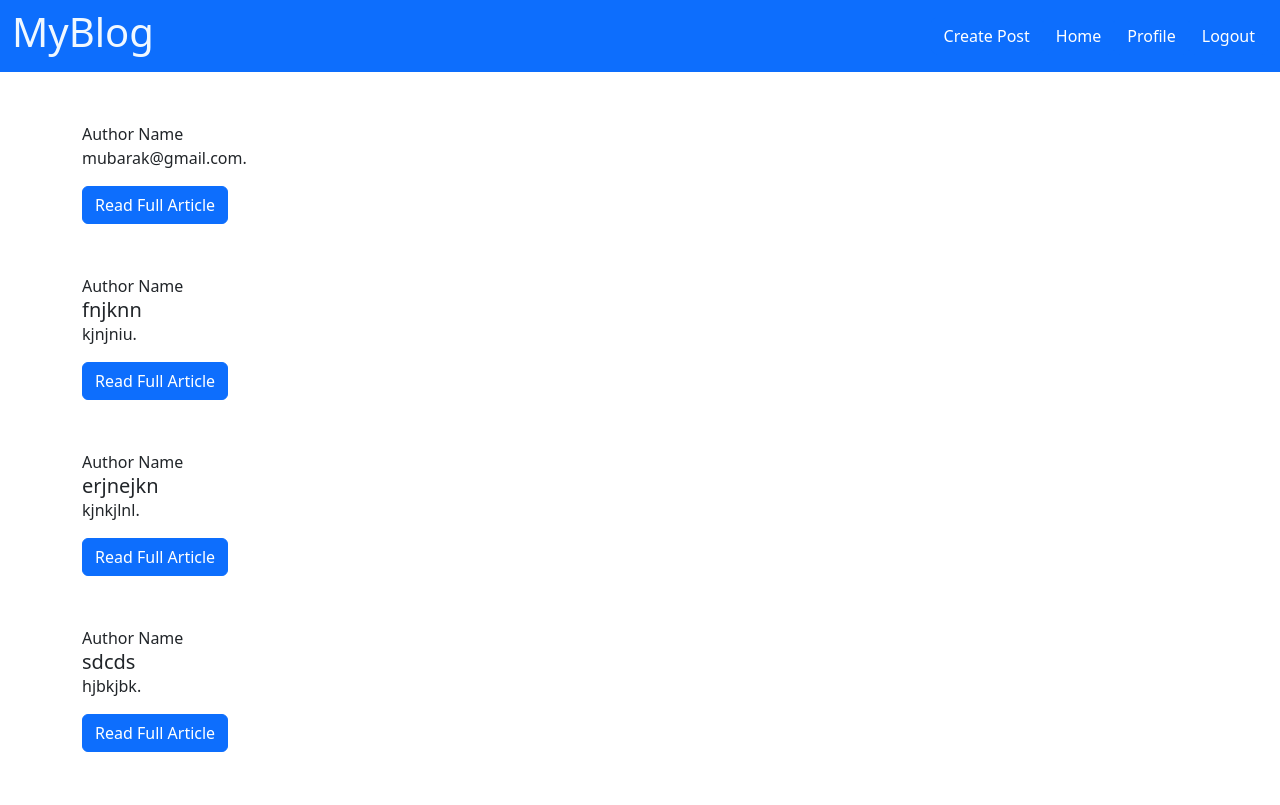
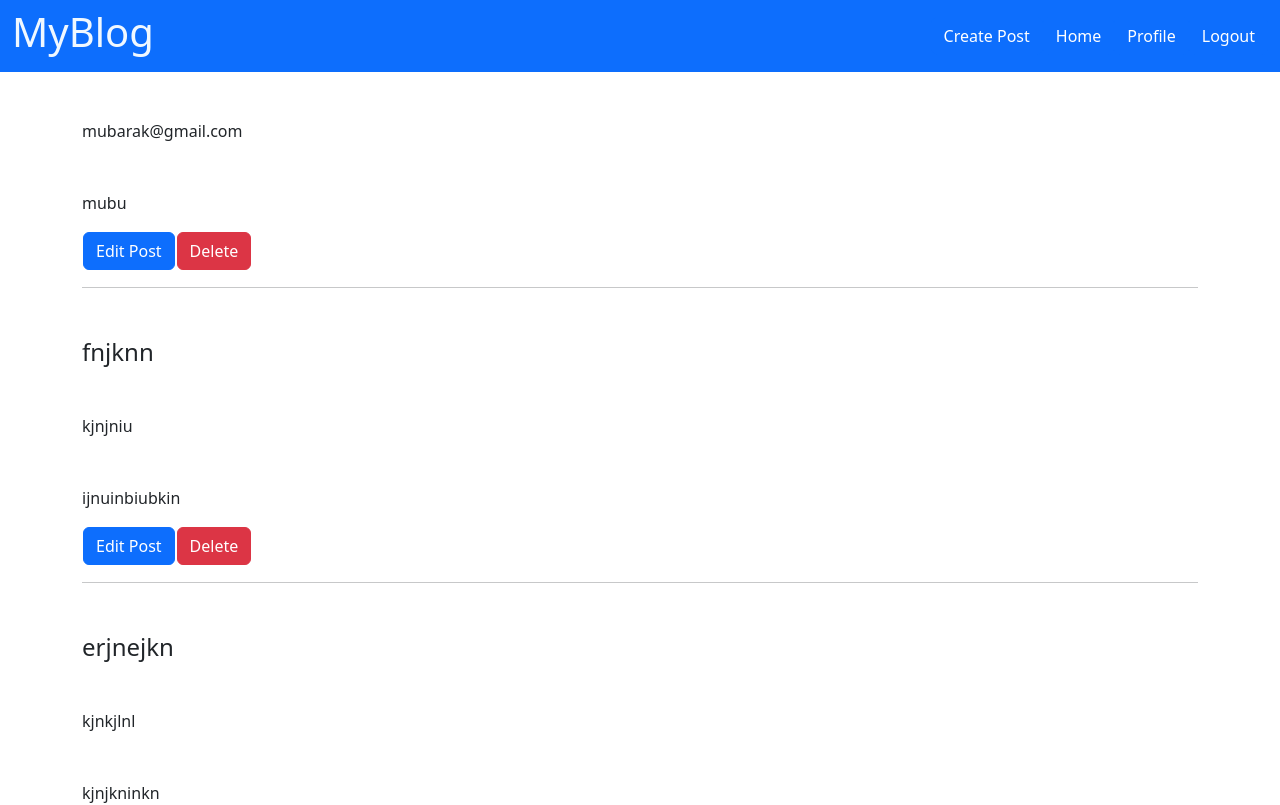
Before and after one commit to Mubarakmampuram/blog, an Angular app: page /dashboard/home in a window 1280 px wide. Shown: the top 805 px of the page. Built offline with nearby package versions, Linux system fonts and the light colour scheme; data requests are answered from the project's data file.

Commit message:
5th commit

```diff
--- a/db.json
+++ b/db.json
@@ -97,6 +97,12 @@
       "description": "dbrfbr",
       "content": "brfbrbnrfn",
       "id": 5
+    },
+    {
+      "title": "Title",
+      "description": "Contrary to popular belief, Lorem Ipsum is not simply random text. It has roots",
+      "content": "There are many variations of passages of Lorem Ipsum available, but the majority have suffered alteration in some form, by injected humour, or randomised words which don't look even slightly believable. If you are going to use a passage of Lorem Ipsum, you need to be sure there isn't anything embarrassing hidden in the middle of text. All the Lorem Ipsum generators on the Internet tend to repeat predefined chunks as necessary, making this the first true generator on the Internet. It uses a dictionary of over 200 Latin words, combined with a handful of model sentence structures, to generate Lorem Ipsum which looks reasonable. The generated Lorem Ipsum is therefore always free from repetition, injected humour, or non-characteristic words etc.",
+      "id": 6
     }
   ]
 }
--- a/src/app/header/header.component.css
+++ b/src/app/header/header.component.css
@@ -1,6 +1,11 @@
 .main{
-    margin-top: 20px;
+    margin-top: 50px;
 }
 .container{
     margin-top: 50px;
+
 }
+.description{
+    margin-top: 50px;
+    margin-bottom: 50px;
+}
--- a/src/app/header/header.component.html
+++ b/src/app/header/header.component.html
@@ -52,16 +52,33 @@
     </div>
 </nav>
 <div class="main">
-    <div class="container" *ngFor = "let row of blogData">
-        <div class="card-header">
-            Author Name
-          </div>
-          <div class="card-body">
-            <h5 class="card-title"> {{row.title}} </h5>
-            <p class="card-text">{{row.description}}.</p>
-            <a routerLink = "/dashboard/post" class="btn btn-primary">Read Full Article</a>
-          </div>
-          <div class="card-header">
+    <div class="container" *ngFor="let row of blogData">
+        <div class="title">
+            <h4>{{row.title}}</h4>
+        </div>
+        <div class="description">
+            <h6>
+                {{row.description}}
+            </h6>
 
+        </div>
+        <div class="content">
+            <p>
+                {{row.content}}
+            </p>
+
+        </div>
+
+        <div class="actions">
+            <table>
+                <tr class="buttons">
+                    <td><button class="btn btn-primary">Edit Post</button></td>
+                    <td><button class="btn btn-danger">Delete</button></td>
+                </tr>
+            </table>
+        </div>
+        <hr>
     </div>
+
+
 </div>
```
